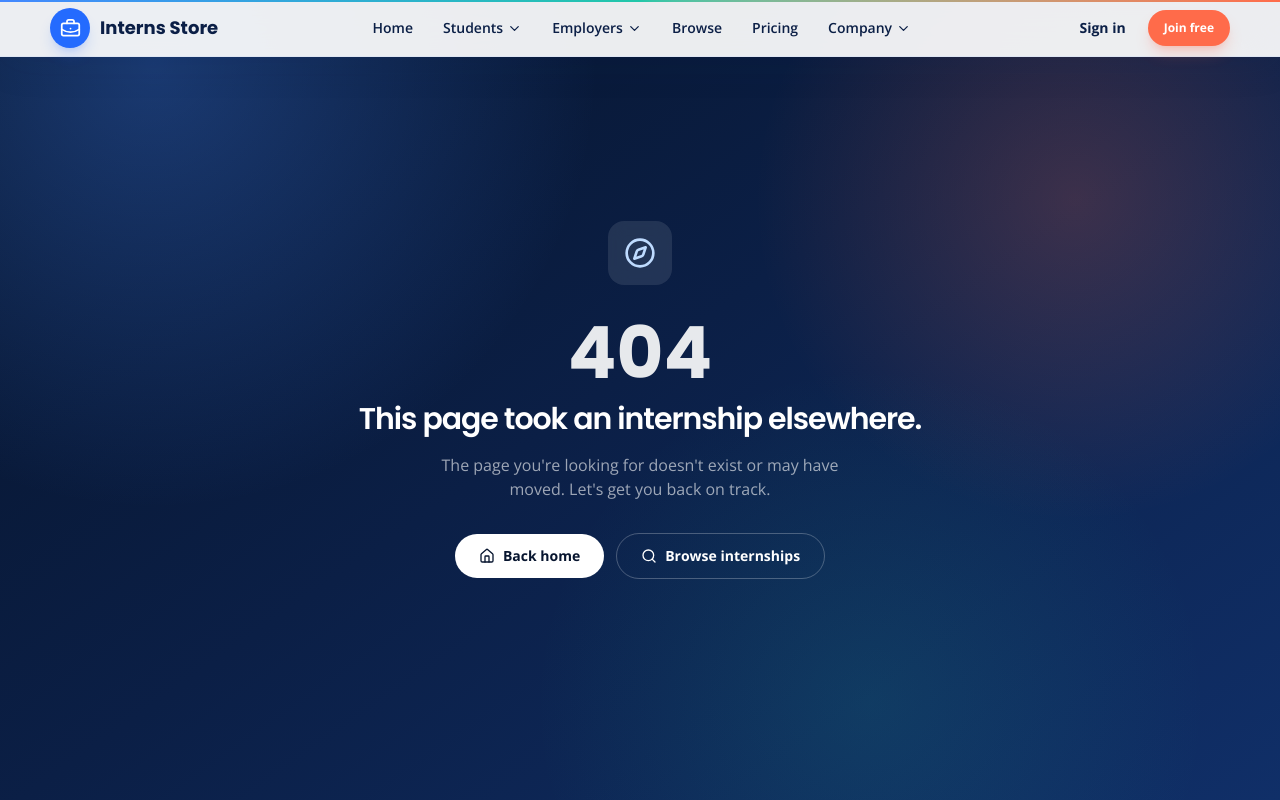
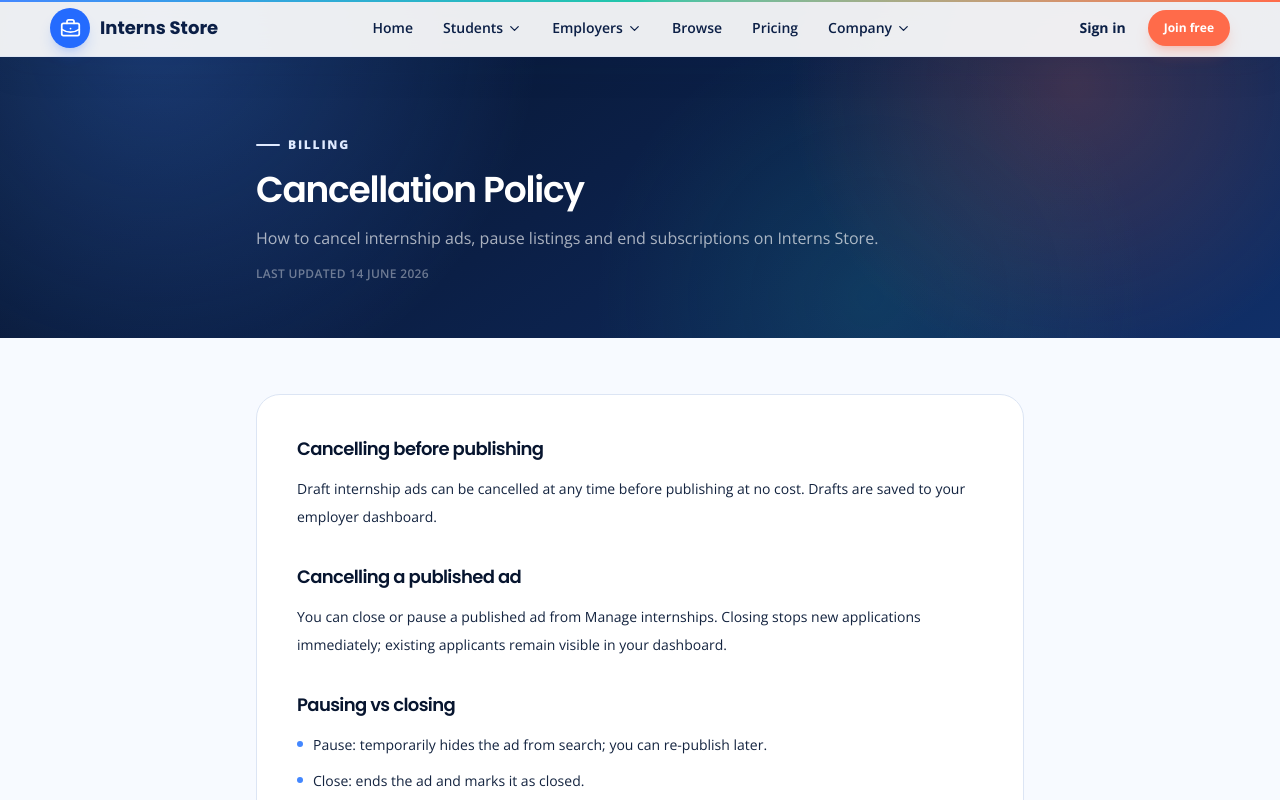
Before and after one commit to RManula/Interns-Store, a Next.js app: page /cancellation-policy in a window 1280 px wide. Before the commit this address had no page. Shown: the top 800 px of the page. Built offline with nearby package versions, Linux system fonts and the light colour scheme.

Commit message:
feat: add cancellation policy page

```diff
--- /dev/null
+++ b/app/cancellation-policy/page.tsx
@@ -0,0 +1,44 @@
+import type { Metadata } from "next";
+import { LegalPage } from "@/components/shared/LegalPage";
+
+export const metadata: Metadata = { title: "Cancellation Policy — Interns Store" };
+
+export default function CancellationPolicyPage() {
+  return (
+    <LegalPage
+      eyebrow="Billing"
+      title="Cancellation Policy"
+      intro="How to cancel internship ads, pause listings and end subscriptions on Interns Store."
+      updated="14 June 2026"
+      sections={[
+        {
+          heading: "Cancelling before publishing",
+          body: "Draft internship ads can be cancelled at any time before publishing at no cost. Drafts are saved to your employer dashboard.",
+        },
+        {
+          heading: "Cancelling a published ad",
+          body: "You can close or pause a published ad from Manage internships. Closing stops new applications immediately; existing applicants remain visible in your dashboard.",
+        },
+        {
+          heading: "Pausing vs closing",
+          body: [
+            "Pause: temporarily hides the ad from search; you can re-publish later.",
+            "Close: ends the ad and marks it as closed.",
+          ],
+        },
+        {
+          heading: "Subscription cancellation",
+          body: "You can cancel a paid plan from Billing. Your plan stays active until the end of the current billing period, then reverts to Free. Cancel before the renewal date to avoid the next charge.",
+        },
+        {
+          heading: "Effect on applicants and data",
+          body: "Cancelling an ad does not delete applications already received. You remain responsible for handling applicant data in line with our Privacy Policy.",
+        },
+        {
+          heading: "Need help?",
+          body: "Contact support and we'll help you cancel or make changes.",
+        },
+      ]}
+    />
+  );
+}
```
